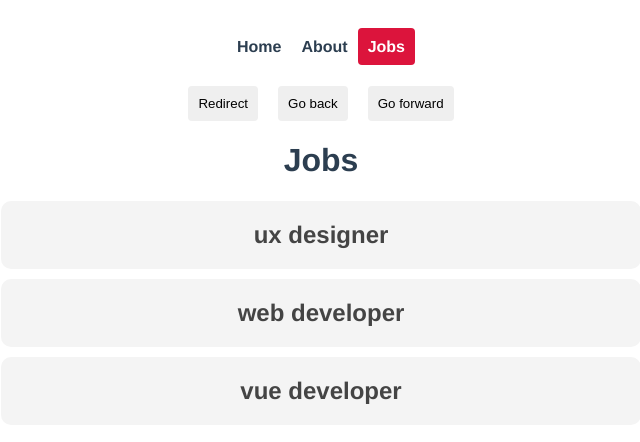
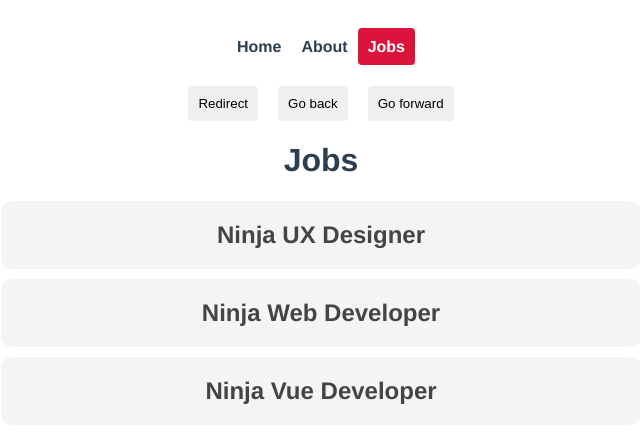
Before and after one commit to krahman80/vue-playground, a Vue app: page /jobs in a window 1280 px wide. Shown: the top 442 px of the page, without its empty margins (319-959 px from the left). Built offline with nearby package versions, Linux system fonts and the light colour scheme; data requests are answered from the project's data file.

Commit message:
Fetch data

```diff
--- /dev/null
+++ b/data/db.json
@@ -0,0 +1,7 @@
+{
+    "jobs": [
+        { "title": "Ninja UX Designer", "id": 1, "details": "lorem" },
+        { "title": "Ninja Web Developer", "id": 2, "details": "lorem" },
+        { "title": "Ninja Vue Developer", "id": 3, "details": "lorem" }
+    ]
+}
--- a/package.json
+++ b/package.json
@@ -7,6 +7,7 @@
     "preview": "vite preview --port 4173"
   },
   "dependencies": {
+    "json-server": "^1.0.0-beta.12",
     "vue": "^3.2.37",
     "vue-router": "^4.6.4"
   },
--- a/src/views/jobs/JobDetails.vue
+++ b/src/views/jobs/JobDetails.vue
@@ -1,16 +1,28 @@
 <template>
-<h1>Job Details Page</h1>
-job id is {{ id }}
+    <div v-if="job">
+        <h1>{{ job.title }}</h1>
+        <p>job id is {{ id }}</p>
+        <p>{{ job.details }}</p>
+    </div>
+    <div v-else>
+        <p>Loading job...</p>
+    </div>
 </template>
 
 <script>
 export default {
     props: ['id'],
-    // data() {
-    //     return {
-    //         id: this.$route.params.id
-    //     }
-    // }
+    data() {
+        return {
+            job: null
+        }
+    },
+    mounted() {
+        fetch('http://localhost:3000/jobs/' + this.id)
+        .then(res => res.json())
+        .then(data => this.job = data)
+        .catch(err => console.log(err.message))
+    }
 }
 </script>
 
--- a/src/views/jobs/Jobs.vue
+++ b/src/views/jobs/Jobs.vue
@@ -1,10 +1,14 @@
 <template>
 <h1>Jobs</h1>
-
-<div v-for="job in jobs" :key="job.id" class="job">
-    <router-link :to="{ name: 'JobDetails', params: { id: job.id}}">
-        <h2>{{ job.title }}</h2>
-    </router-link>
+<div v-if="jobs.length">
+    <div v-for="job in jobs" :key="job.id" class="job">
+        <router-link :to="{ name: 'JobDetails', params: { id: job.id}}">
+            <h2>{{ job.title }}</h2>
+        </router-link>
+    </div>
+</div>
+<div v-else>
+    <p>Loading jobs...</p>
 </div>
 
 
@@ -14,12 +18,14 @@
 export default {
     data() {
         return {
-            jobs: [
-                { title: 'ux designer', id: 1, details: "lorem"},
-                { title: 'web developer', id: 2, details: "lorem"},
-                { title: 'vue developer', id: 3, details: "lorem"}
-            ]
+            jobs: []
         }
+    },
+    mounted() {
+        fetch('http://localhost:3000/jobs')
+        .then(res => res.json())
+        .then(data => this.jobs = data)
+        .catch(err => console.log(err.message))
     }
 }
 </script>
```
Also changed, not shown: 1 other file (tests, documents, lock files or other folders).
